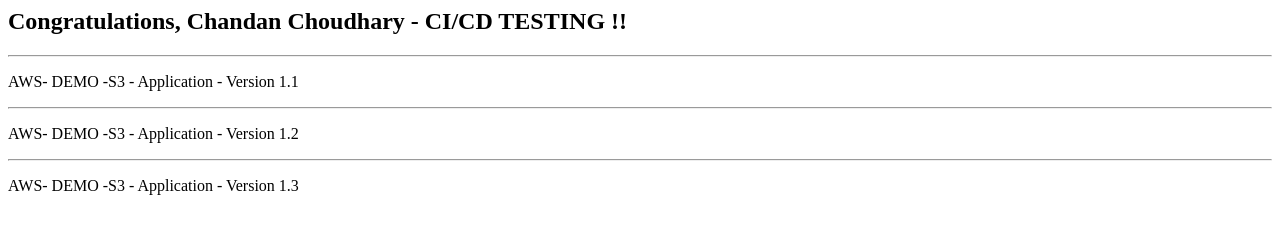
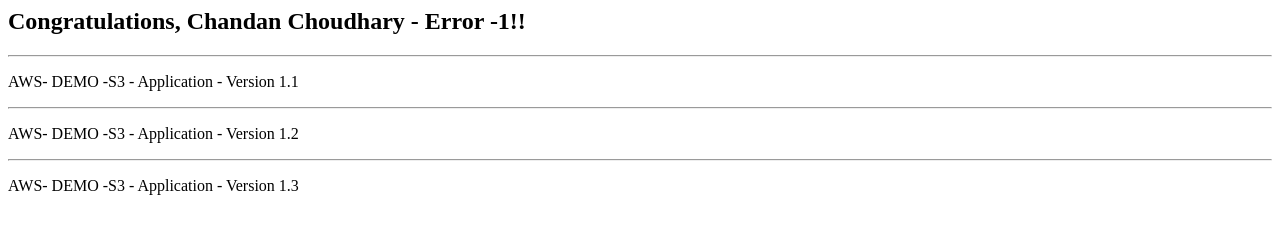
Before and after one commit to ChandanChoudhary13/Aws-Practice-Deploy-Application-S3, a plain HTML site: page Index.html in a window 1280 px wide. Drawn offline with Linux system fonts and the light colour scheme.

Commit message:
Signed-off-by: Chandan Choudhary <chandan.choudhary@thepsi.com>

```diff
--- a/Index.html
+++ b/Index.html
@@ -5,7 +5,7 @@ AWS- Demo Html File Host
 </title>
 </head>
 <body>
-<h2>Congratulations, Chandan Choudhary - CI/CD TESTING !!</h2>
+<h2>Congratulations, Chandan Choudhary - Error -1!!</h2>
 <hr>
 <p>AWS- DEMO -S3 - Application - Version 1.1</p>
 <hr>
```
